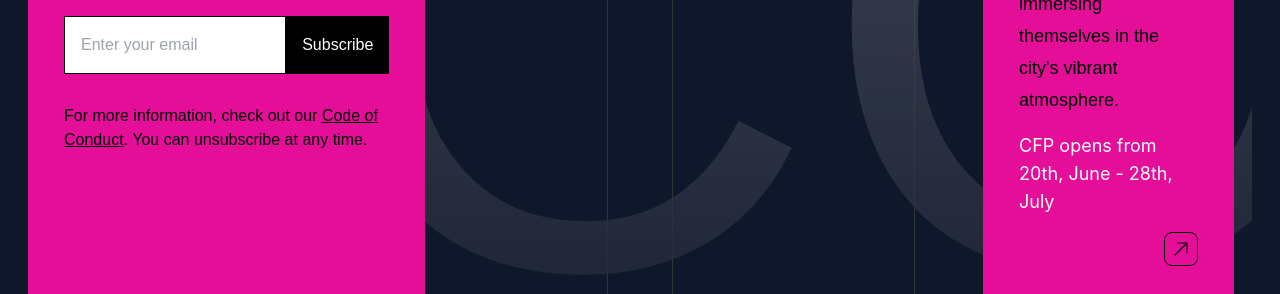
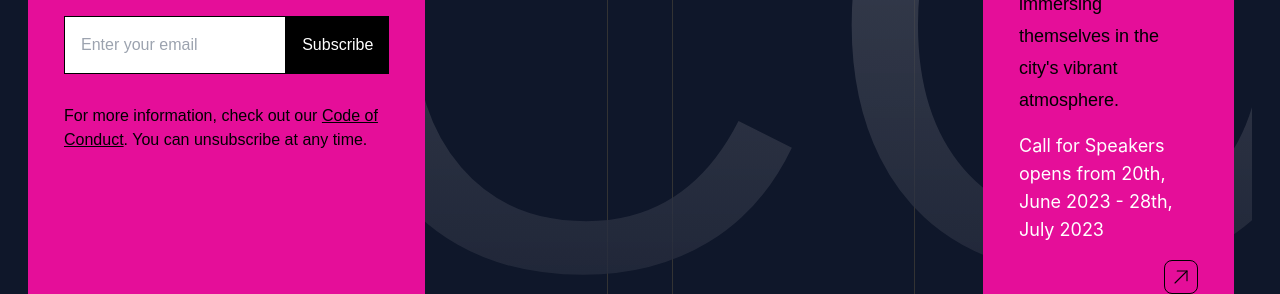
Before and after one commit to asyncapi/conference-website, a Next.js app: page / in a window 1280 px wide. Shown: the part 800-1094 px from the top of the page. Built offline with nearby package versions, Linux system fonts and the light colour scheme.

Commit message:
Update pages/index.js
Co-authored-by: V Thulisile Sibanda <66913810+thulieblack@users.noreply.github.com>

```diff
--- a/pages/index.js
+++ b/pages/index.js
@@ -68,7 +68,7 @@ export default function Home() {
           <div className='p-9 bg-tetiary-pink  w-[390px] mr-[18px] lg:w-[70%] sm:w-[100%] text-lg leading-8 z-[9]'>
             AACoT London Edition will be hosted by IBM, one of the leading technology companies in the world.
             The conference will take place at IBM's state-of-the-art facilities in London, offering attendees a chance to connect with industry experts and fellow professionals while immersing themselves in the city's vibrant atmosphere.
-            <p className="text-lg mt-4 text-white">CFP opens from 20th, June - 28th, July </p>
+            <p className="text-lg mt-4 text-white">Call for Speakers opens from 20th, June 2023 - 28th, July 2023</p>
             <div className="text-right mt-4">
               <a href="https://github.com/orgs/asyncapi/discussions/598"  target="_blank" rel="noreferrer">
                 <button className="border border-black rounded-lg p-1"><Arrow className='w-6' /></button>
```
